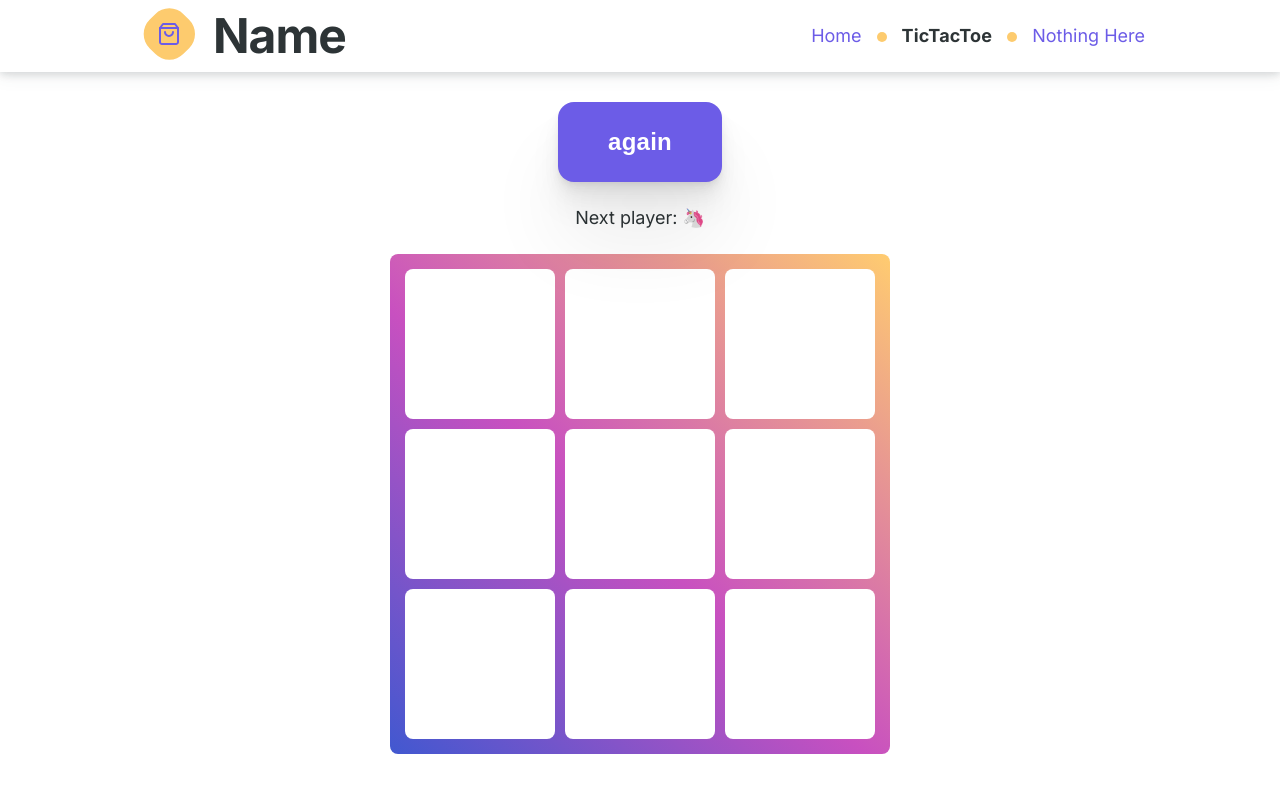
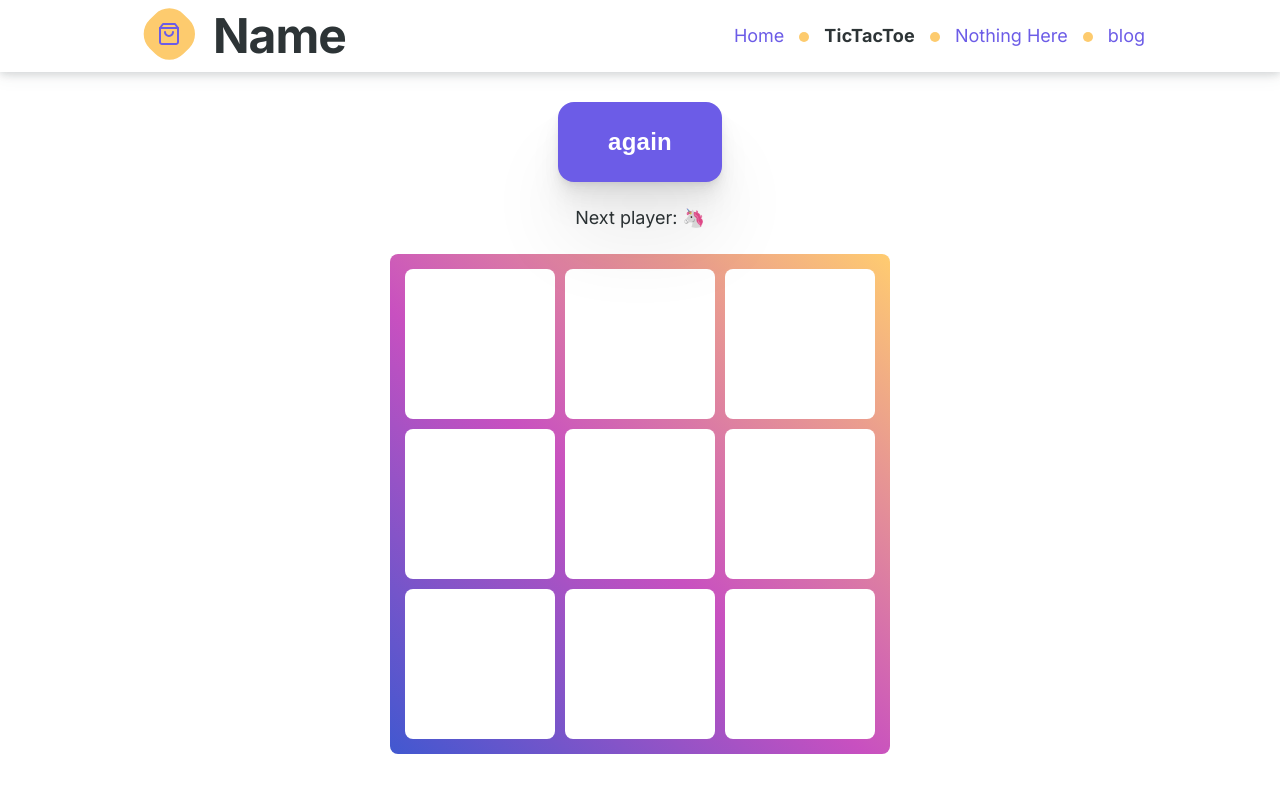
Before and after one commit to dashimiko/ParrotTale, a React (Create React App) app: page /ticTacToe in a window 1280 px wide. Shown: the top 792 px of the page. Built offline with nearby package versions, Linux system fonts and the light colour scheme; a web font is replaced by a local one.

Commit message:
fix styles

```diff
--- a/package.json
+++ b/package.json
@@ -7,6 +7,7 @@
     "@emailjs/browser": "^3.10.0",
     "react": "18.2.0",
     "react-dom": "18.2.0",
+    "react-hook-form": "^7.43.9",
     "react-router-dom": "^6.9.0",
     "react-scripts": "5.0.1"
   },
--- a/src/components/App/App.jsx
+++ b/src/components/App/App.jsx
@@ -39,6 +39,7 @@ function App() {
               </>
             }
           />
+          <Route path="/blog" element={<h2>Blog</h2>} />
           <Route path="*" element={<NotFound />} />
         </Routes>
       </div>
--- a/src/components/FAQ/FAQ.scss
+++ b/src/components/FAQ/FAQ.scss
@@ -28,8 +28,6 @@
   font-size: 1.5rem;
   margin-bottom: 15px;
   box-sizing: border-box;
-  filter: drop-shadow(0px 2px 4px rgba(38, 50, 56, 0.16))
-    drop-shadow(0px 4px 8px rgba(38, 50, 56, 0.08));
 }
 
 .FAQ__question {
--- a/src/components/Navigation/Navigation.jsx
+++ b/src/components/Navigation/Navigation.jsx
@@ -40,6 +40,18 @@ function Navigation() {
             Nothing Here
           </NavLink>
         </li>
+        <li className="navigation__item">
+          <NavLink
+            to="/blog"
+            className={(navData) =>
+              navData.isActive
+                ? 'navigation__link_active navigation__link_with-dot'
+                : 'navigation__link navigation__link_with-dot'
+            }
+          >
+            blog
+          </NavLink>
+        </li>
       </ul>
     </nav>
   );
```
Also changed, not shown: 1 other file (tests, documents, lock files or other folders).
